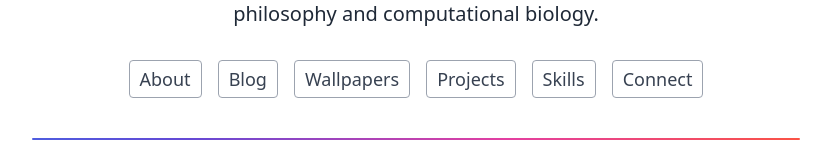
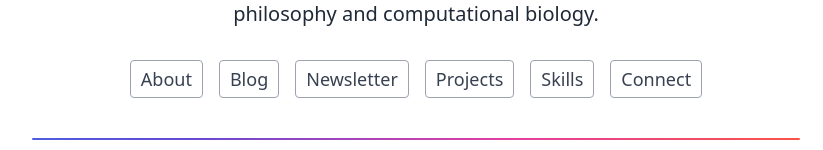
Before and after one commit to minor/saurish.com, a Next.js app: page / in a window 1280 px wide. Shown: the part 196-346 px from the top of the page, without its empty margins (224-1047 px from the left). Built offline with nearby package versions, Linux system fonts and the light colour scheme; no server answers; what @tailwindcss/typography would draw is missing.

Commit message:
fix(links): newsletter

```diff
--- a/components/Footer.tsx
+++ b/components/Footer.tsx
@@ -85,7 +85,7 @@ export default function Footer() {
             </a>
           </Link>
           <a
-            href="saurish.substack.com/?utm_source=saurish"
+            href="https://saurish.substack.com/?utm_source=saurish"
             target="_blank"
             className="p-1 text-gray-900 hover:text-gray-500 dark:text-gray-100 dark:hover:text-gray-500 sm:p-4"
           >
--- a/components/Layout.tsx
+++ b/components/Layout.tsx
@@ -76,7 +76,7 @@ export default function Layout(props) {
             </a>
           </Link>
           <a
-            href="saurish.substack.com/?utm_source=saurish"
+            href="https://saurish.substack.com/?utm_source=saurish"
             target="_blank"
             className="p-1 text-gray-900 hover:text-gray-500 dark:text-gray-100 dark:hover:text-gray-500 sm:p-4"
           >
--- a/pages/index.tsx
+++ b/pages/index.tsx
@@ -79,11 +79,13 @@ export default function Home() {
               Blog
             </a>
           </Link>
-          <Link href="/wallpapers">
-            <a className="rounded border border-gray-400 bg-transparent px-2.5 py-1 text-lg text-gray-700 transition duration-200 hover:shadow-md dark:border-gray-custom dark:text-gray-300 dark:hover:bg-gray-custom">
-              Wallpapers
-            </a>
-          </Link>
+          <a
+            href="https://saurish.substack.com/?utm_source=saurish"
+            target="_blank"
+            className="rounded border border-gray-400 bg-transparent px-2.5 py-1 text-lg text-gray-700 transition duration-200 hover:shadow-md dark:border-gray-custom dark:text-gray-300 dark:hover:bg-gray-custom"
+          >
+            Newsletter
+          </a>
           <Link href="/#projects">
             <a className="rounded border border-gray-400 bg-transparent px-2.5 py-1 text-lg text-gray-700 transition duration-200 hover:shadow-md dark:border-gray-custom dark:text-gray-300 dark:hover:bg-gray-custom">
               Projects
```
